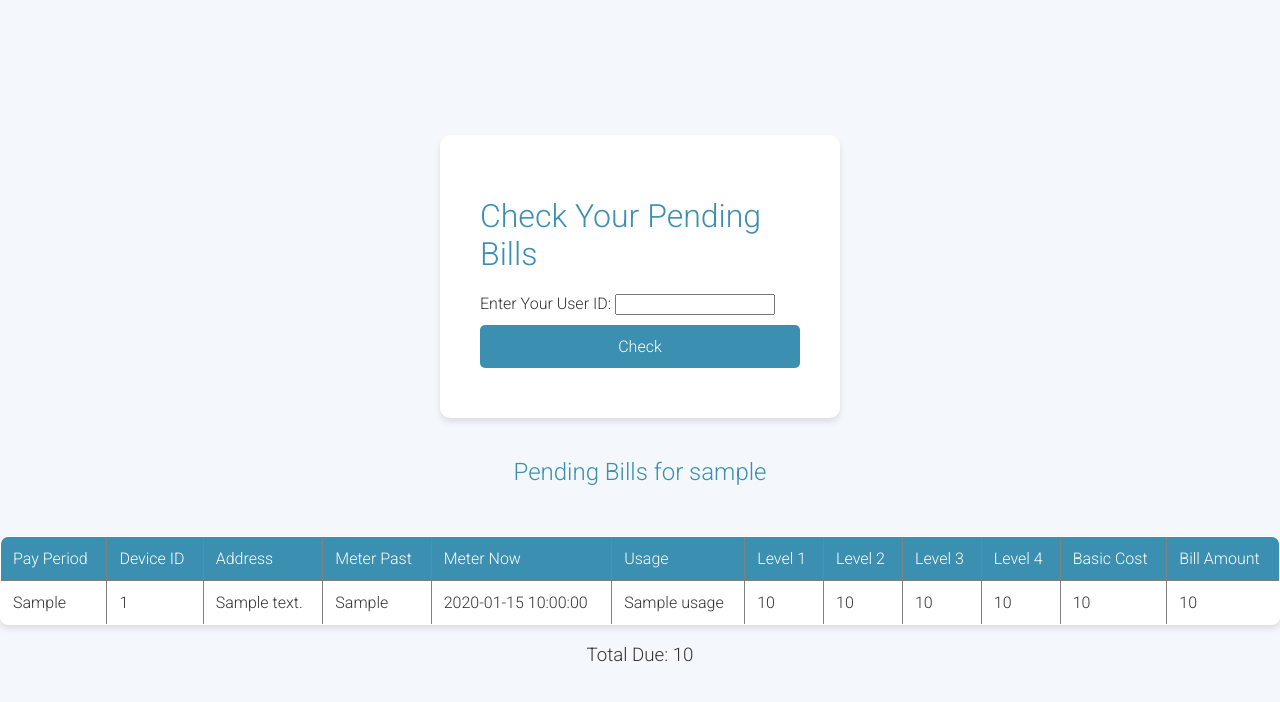
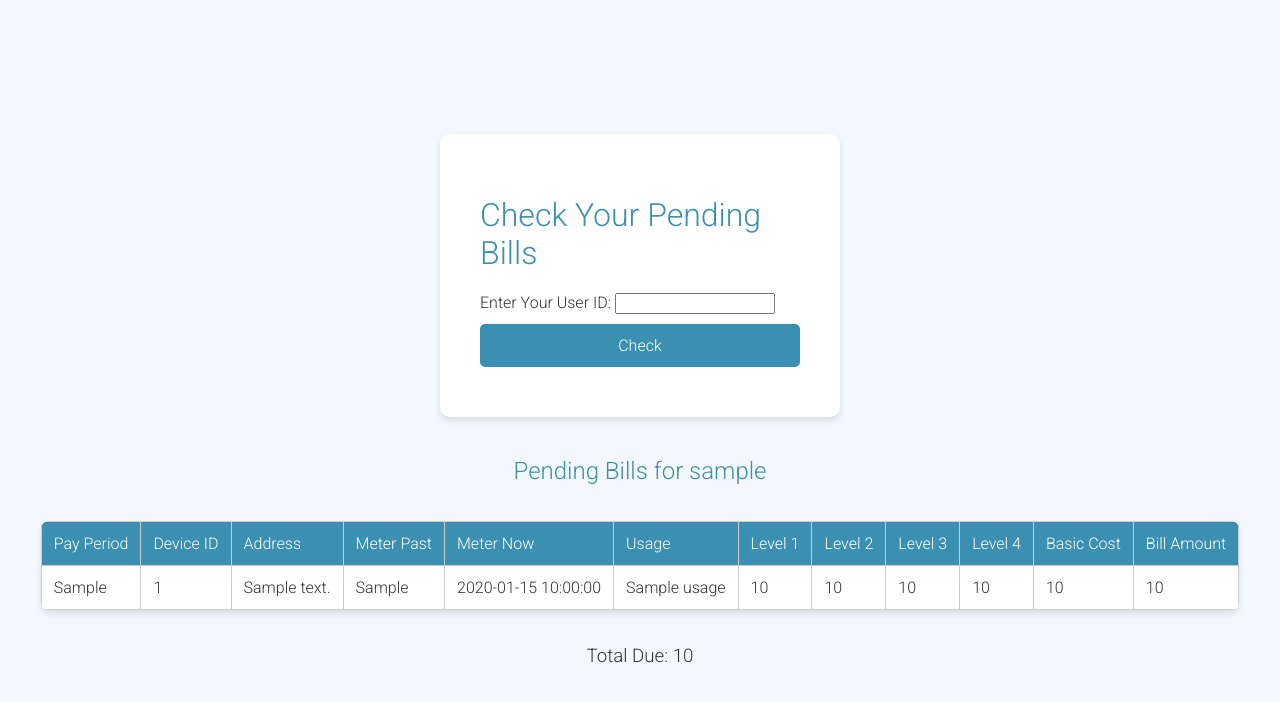
Before and after one commit to bonzoholda/CDWS_project, a FastAPI app: template app/templates/user.html in a window 1280 px wide. Shown: the top 702 px of the page. Run offline with FastAPI, Linux system fonts and the light colour scheme; the template is opened without the code that fills it: most values are stand-ins (such as "Sample title", 1, 10 or a date in 2020).

Commit message:
Update user.html

```diff
--- a/app/templates/user.html
+++ b/app/templates/user.html
@@ -19,7 +19,8 @@
 
     {% if user_data %}
         <h2>Pending Bills for {{ user_data[0].user_name }}</h2>
-        <table border="1">
+        <div class="table-wrapper">
+        <table class="bill-table">
             <thead>
                 <tr>
                     <th>Pay Period</th>
@@ -55,7 +56,7 @@
                 {% endfor %}
             </tbody>
         </table>
-
+        </div>
         <h3>Total Due: {{ user_data | map(attribute='bill_amount') | sum }}</h3>
     {% elif user_id %}
         <p>No unpaid bills found for user ID {{ user_id }}.</p>
```
